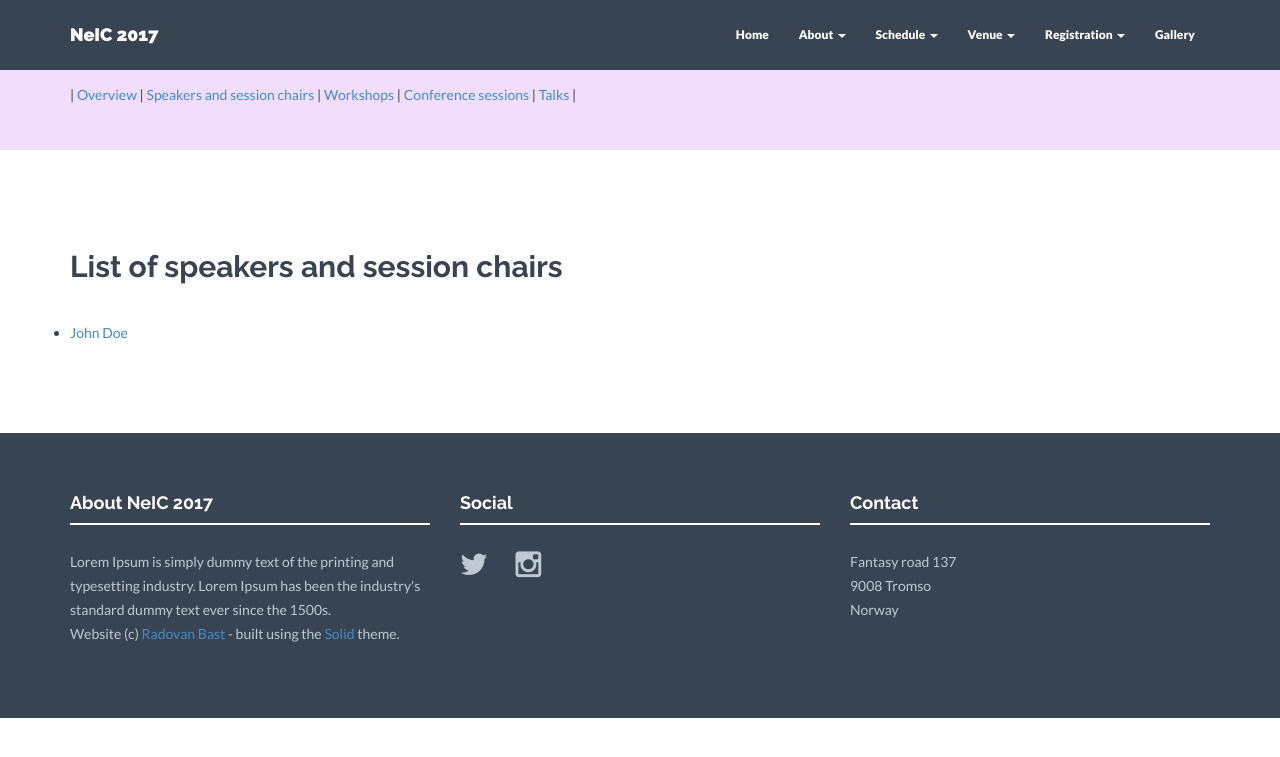
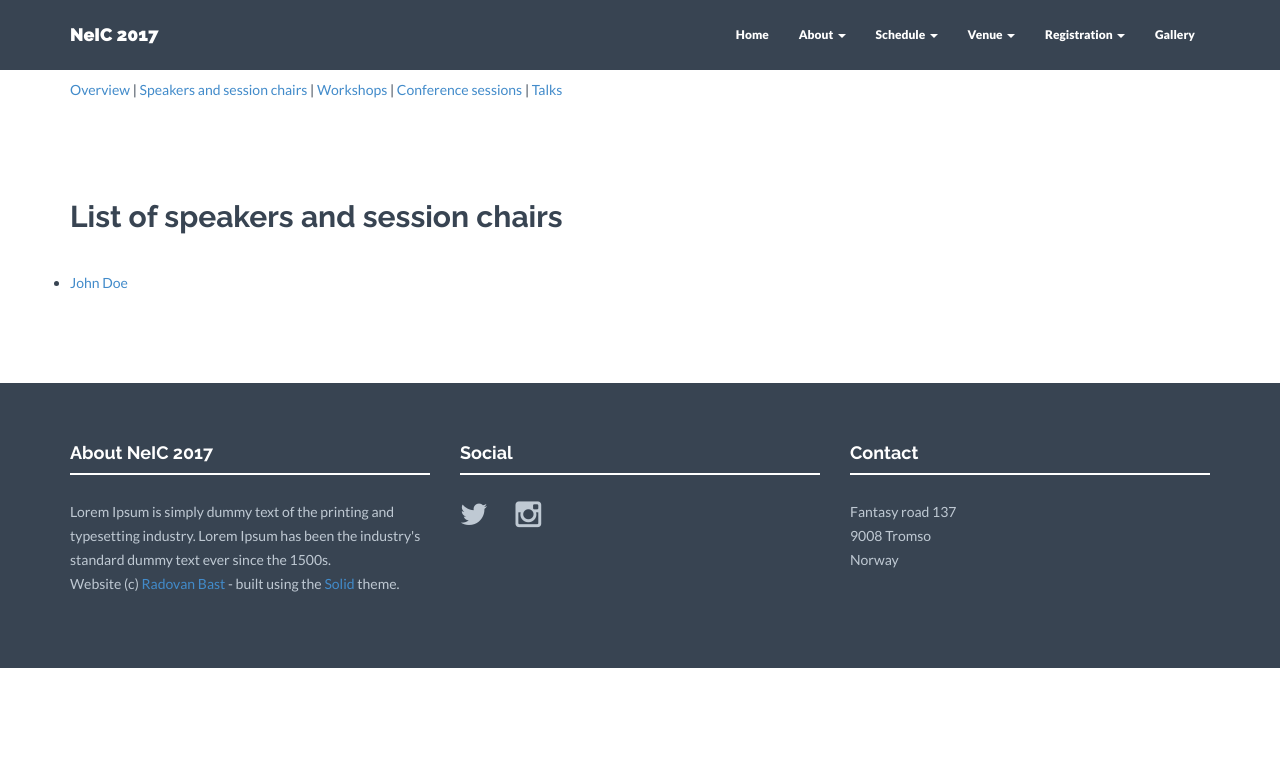
Before and after one commit to yohell/neic-2017, a Jekyll site: the page built from _pages/people.md, in a window 1280 px wide. Shown: the top 757 px of the page. Built offline with Jekyll 4.4.1, drawn with Linux system fonts in a browser that asks for light colours; nearby versions of some CDN libraries.

Commit message:
style schedule navigation

```diff
--- a/_includes/schedule_navigation.html
+++ b/_includes/schedule_navigation.html
@@ -1,11 +1,16 @@
+<div class="container mtb">
+    <div class="row">
         <div class="col-lg-12">
-    |
             {% for item in site.data.nav.main %}
                 {% if item.section == 'Schedule' %}
                     {% for i in item.links %}
-                <a href="{{ site.baseurl }}{{ i.url }}">{{ i.text }}</a> |
+                        {% if forloop.index > 1 %}
+                            |
+                        {% endif %}
+                        <a href="{{ site.baseurl }}{{ i.url }}">{{ i.text }}</a>
                     {% endfor %}
                 {% endif %}
             {% endfor %}
         </div>
-<div class="spacing"></div>
+    </div>
+</div>
--- a/_layouts/schedule.html
+++ b/_layouts/schedule.html
@@ -4,14 +4,7 @@
 
     <body>
         {% include navigation.html %}
-
-        <div id="violet">
-            <div class="container">
-                <div class="row">
-                    {% include schedule_navigation.html %}
-                </div>
-            </div>
-        </div>
+        {% include schedule_navigation.html %}
 
         {% if page.include %}
             {% include {{ page.include }}.html %}
```
Lines whose indentation alone changed are shown as unchanged.
